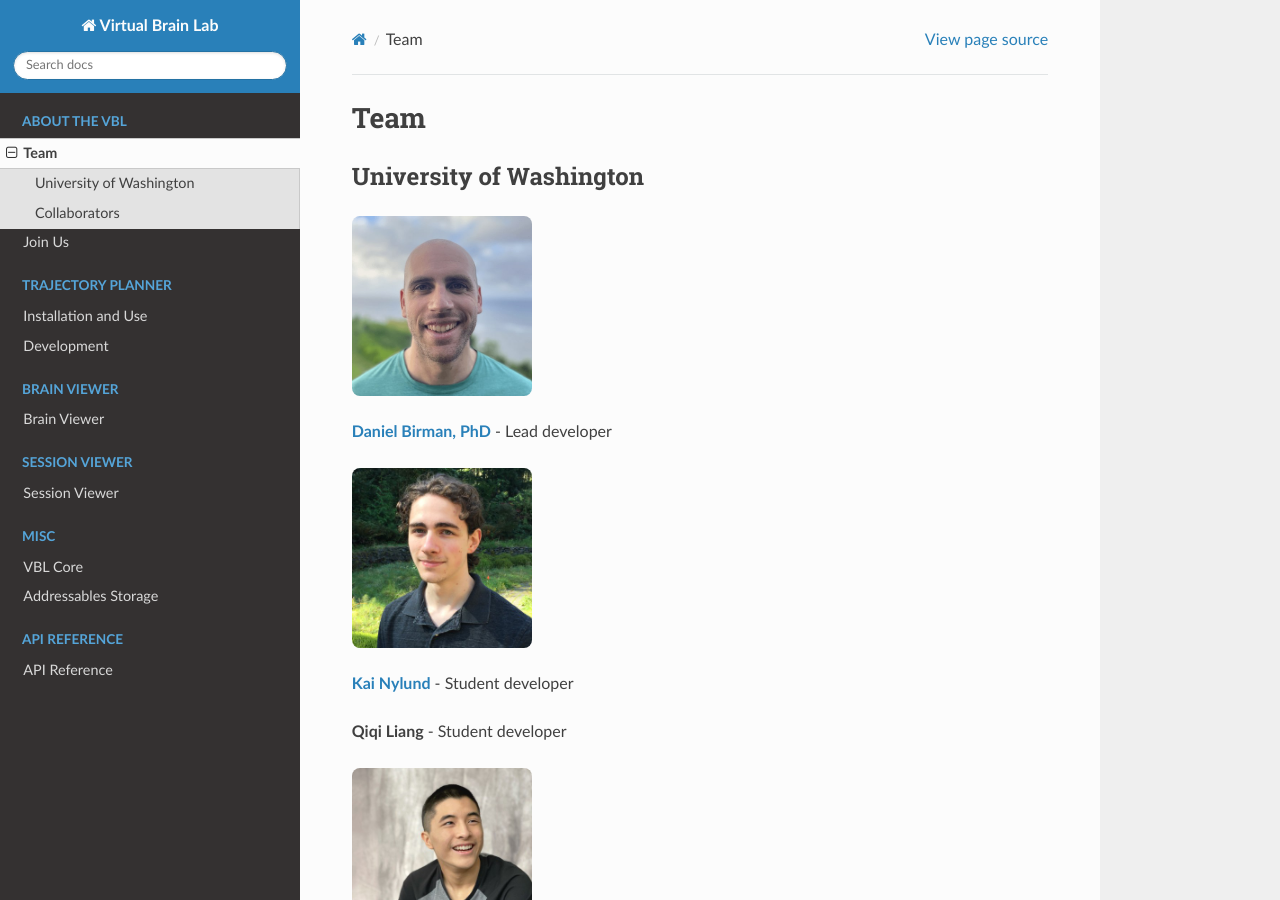
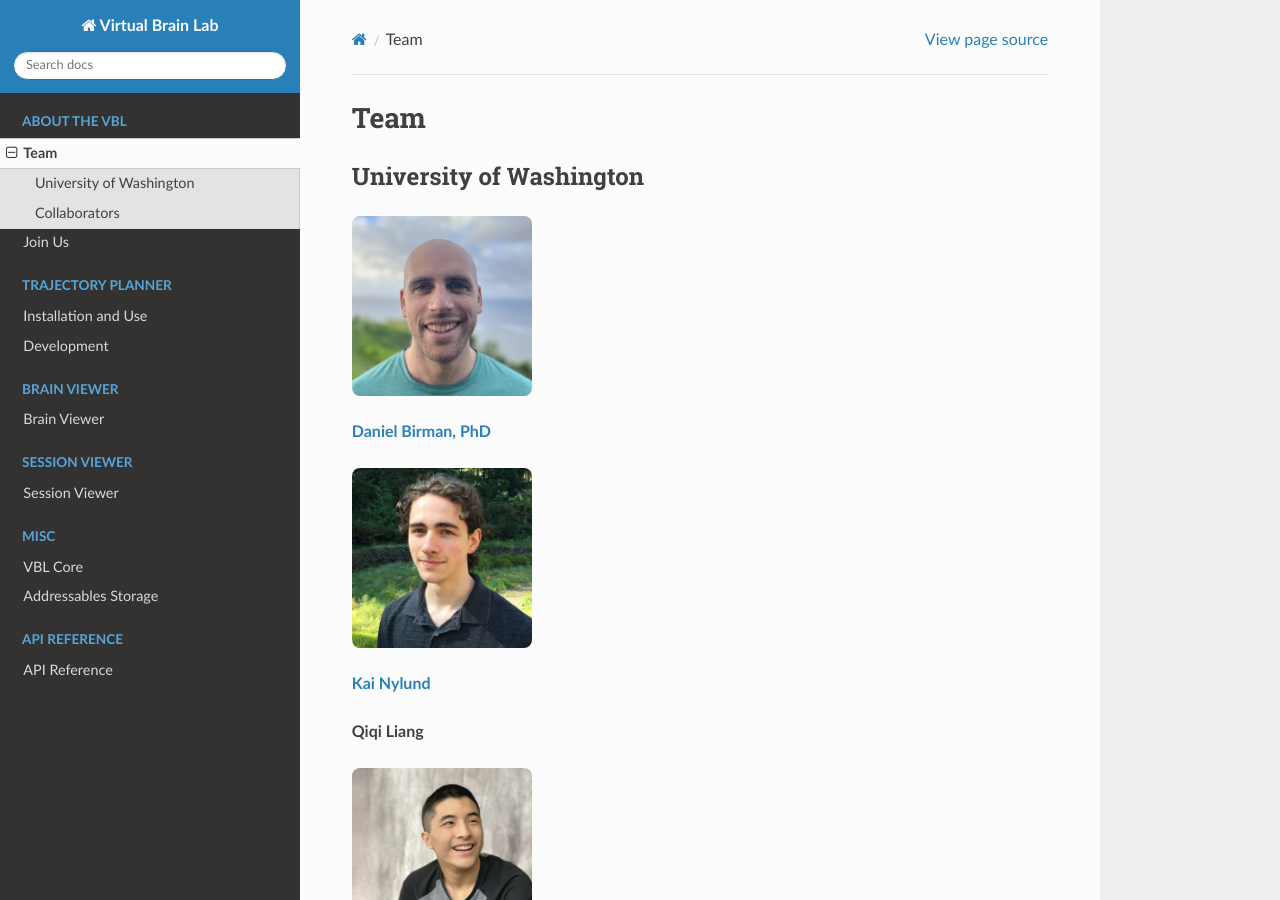
Before and after one commit to VirtualBrainLab/vbl-docs, a Sphinx documentation site: the page built from docs/source/01_about/team.md, in a window 1280 px wide and 900 px high. Built offline with Sphinx 7.4.7 and the Read the Docs theme 2.0.0, drawn with Linux system fonts in a browser that asks for light colours.

Commit message:
Removing some excess text

```diff
--- a/docs/source/01_about/team.md
+++ b/docs/source/01_about/team.md
@@ -5,19 +5,18 @@
 
 <image src="../_static/people/dan.jpg" alt="Dan" position="left" style="border-radius: 8px;width:20vh">
 
-**[Daniel Birman, PhD](https://danbirman.com)** - Lead developer
+**[Daniel Birman, PhD](https://danbirman.com)**
 
 
 <image src="../_static/people/kai.jpg" alt="Kai" position="left" style="border-radius: 8px;width:20vh">
 
-**[Kai Nylund](https://www.linkedin.com/in/kai-nylund-806443174/)** - Student developer
+**[Kai Nylund](https://www.linkedin.com/in/kai-nylund-806443174/)**
 
-**Qiqi Liang** - Student developer
+**Qiqi Liang**
 
 <image src="../_static/people/kenneth.jpg" alt="Kenneth" position="left" style="border-radius: 8px;width:20vh">
 
-**[Kenneth Yang](https://www.linkedin.com/in/kenneth-yang-816027219/)** - Student developer
-
+**[Kenneth Yang](https://www.linkedin.com/in/kenneth-yang-816027219/)**
 
 
 
```
Also changed, not shown: 5 other files.
